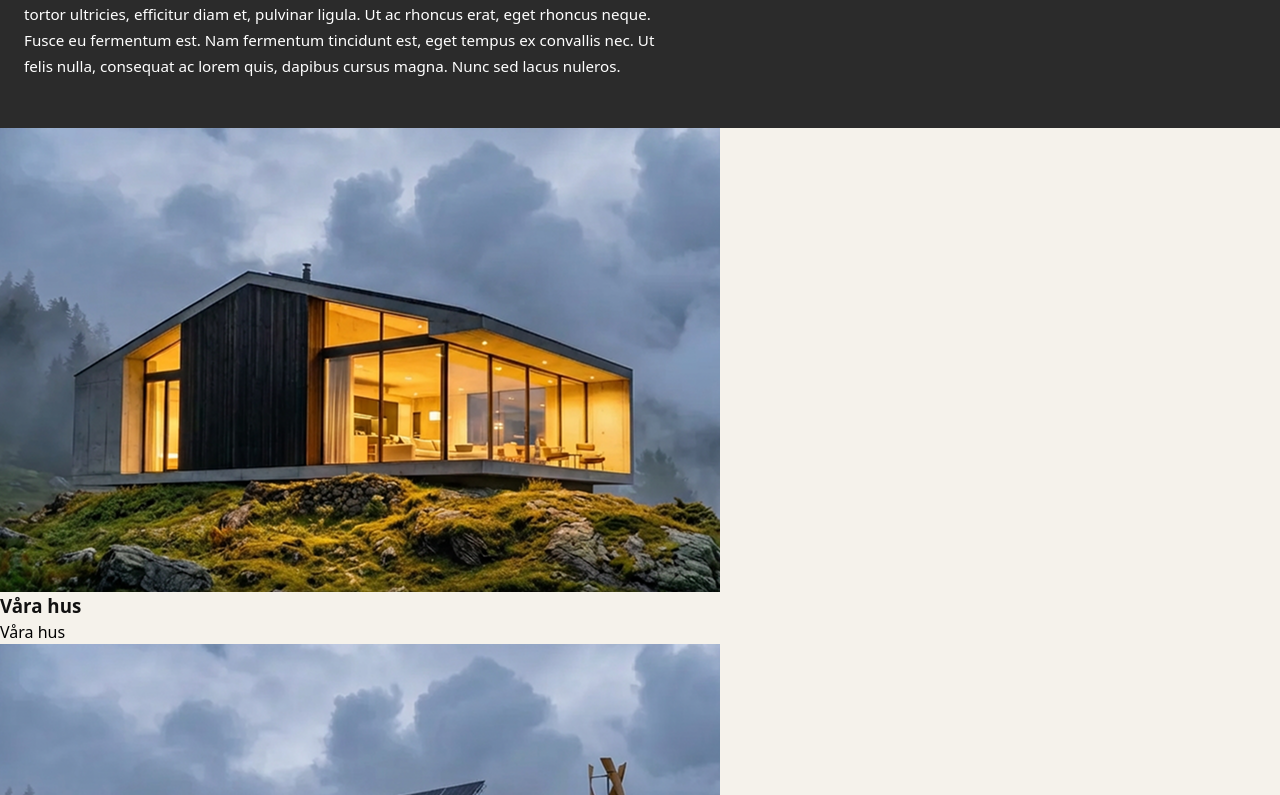
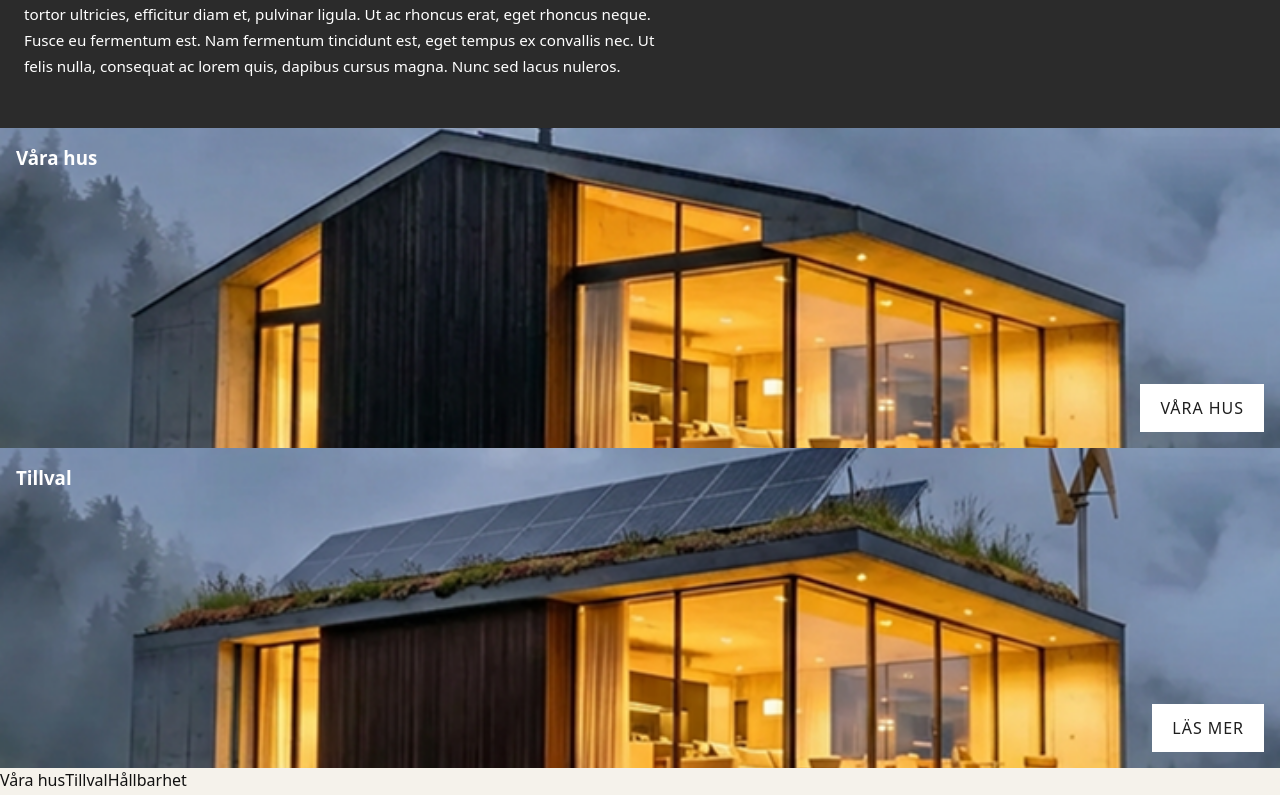
Before and after one commit to JennAnd/house-landing-page, a React (Vite) app: page / in a window 1280 px wide. Shown: the part 1025-1820 px from the top of the page. Built offline with nearby package versions, Linux system fonts and the light colour scheme.

Commit message:
add house cards base layout and color variables

```diff
--- a/src/components/HouseSection/HouseCard.css
+++ b/src/components/HouseSection/HouseCard.css
@@ -0,0 +1,32 @@
+.house-card {
+  position: relative;
+  overflow: hidden;
+}
+
+.house-card-image {
+  width: 100%;
+  height: 320px;
+  object-fit: cover;
+  display: block;
+}
+
+.house-card-title {
+  position: absolute;
+  top: 1rem;
+  left: 1rem;
+  margin: 0;
+  color: var(--c-text-white);
+}
+
+.house-card-button {
+  position: absolute;
+  right: 1rem;
+  bottom: 1rem;
+  background: var(--c-bg-white);
+  color: var(--c-text-dark);
+  border: 0;
+  padding: 0.75rem 1.25rem;
+  cursor: pointer;
+  text-transform: uppercase;
+  letter-spacing: 0.06em;
+}
--- a/src/components/HouseSection/HouseCard.tsx
+++ b/src/components/HouseSection/HouseCard.tsx
@@ -1,3 +1,5 @@
+import "./HouseCard.css";
+
 type HouseCardProps = {
   title: string;
   buttonText: string;
@@ -6,11 +8,11 @@ type HouseCardProps = {
 
 function HouseCard({ title, buttonText, image }: HouseCardProps) {
   return (
-    <div>
-      <img src={image} alt="" />
-      <h3>{title}</h3>
-      <button>{buttonText}</button>
-    </div>
+    <article className="house-card">
+      <img className="house-card-image" src={image} alt="" />
+      <h3 className="house-card-title">{title}</h3>
+      <button className="house-card-button">{buttonText}</button>
+    </article>
   );
 }
 
--- a/src/components/HouseSection/HouseSection.css
+++ b/src/components/HouseSection/HouseSection.css
@@ -0,0 +1,8 @@
+.house-section {
+  padding: 0;
+}
+
+.house-section-grid {
+  display: grid;
+  gap: 0;
+}
--- a/src/components/HouseSection/HouseSection.tsx
+++ b/src/components/HouseSection/HouseSection.tsx
@@ -1,11 +1,12 @@
 import HouseCard from "./HouseCard";
+import "./HouseSection.css";
 import houseImage from "../../assets/house-1.png";
 import optionsImage from "../../assets/house-2.png";
 
 function HouseSection() {
   return (
-    <section>
-      <div>
+    <section className="house-section">
+      <div className="house-section-grid">
         <HouseCard title="Våra hus" buttonText="Våra hus" image={houseImage} />
         <HouseCard title="Tillval" buttonText="Läs mer" image={optionsImage} />
       </div>
--- a/src/styles/global.css
+++ b/src/styles/global.css
@@ -1,4 +1,16 @@
 /* ----- Global styles -----*/
+
+:root {
+  /* Text */
+  --c-text-white: #ffffff;
+  --c-text-dark: #1e1e1e;
+  --c-text-footer-logo: #1a1a1a;
+
+  /* Background */
+  --c-bg-text-section: #2b2b2b;
+  --c-bg-white: #ffffff;
+  --c-bg-footer: #101010;
+}
 
 *,
 *::before,
```
